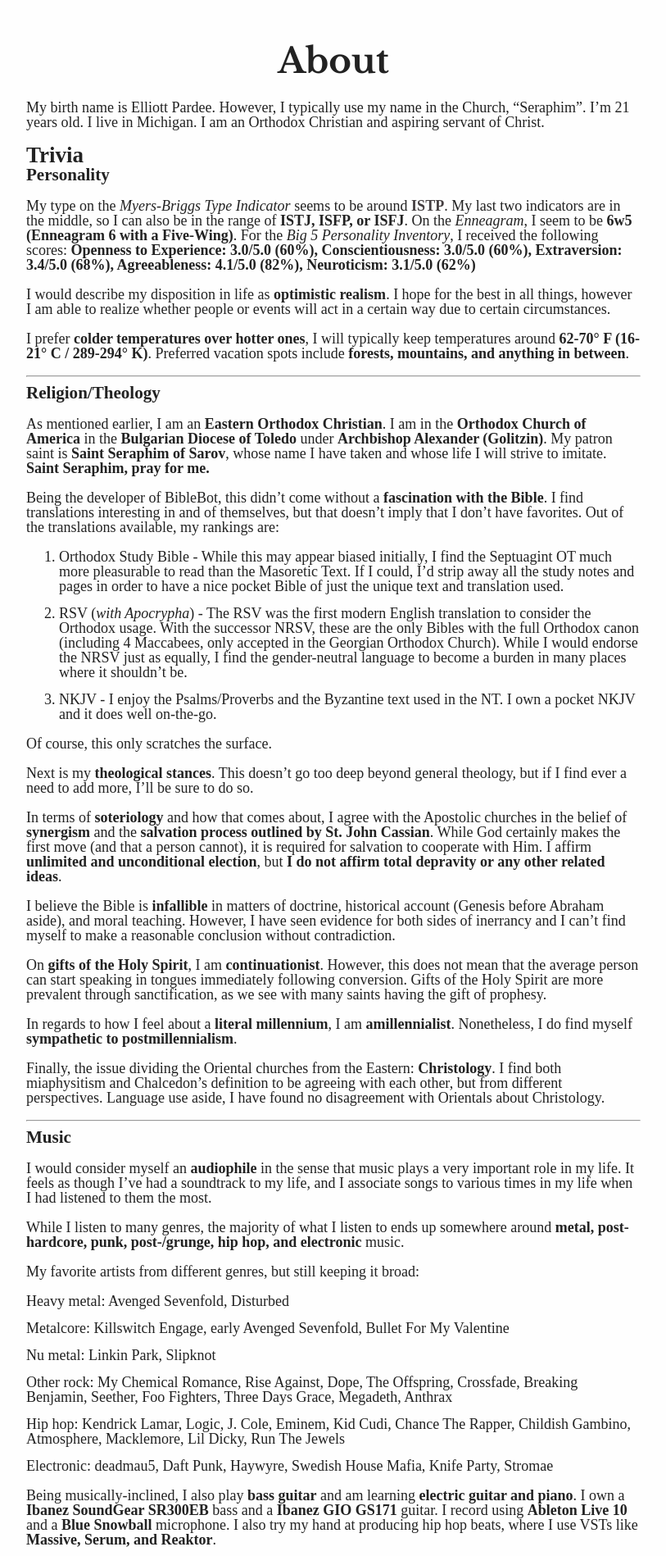
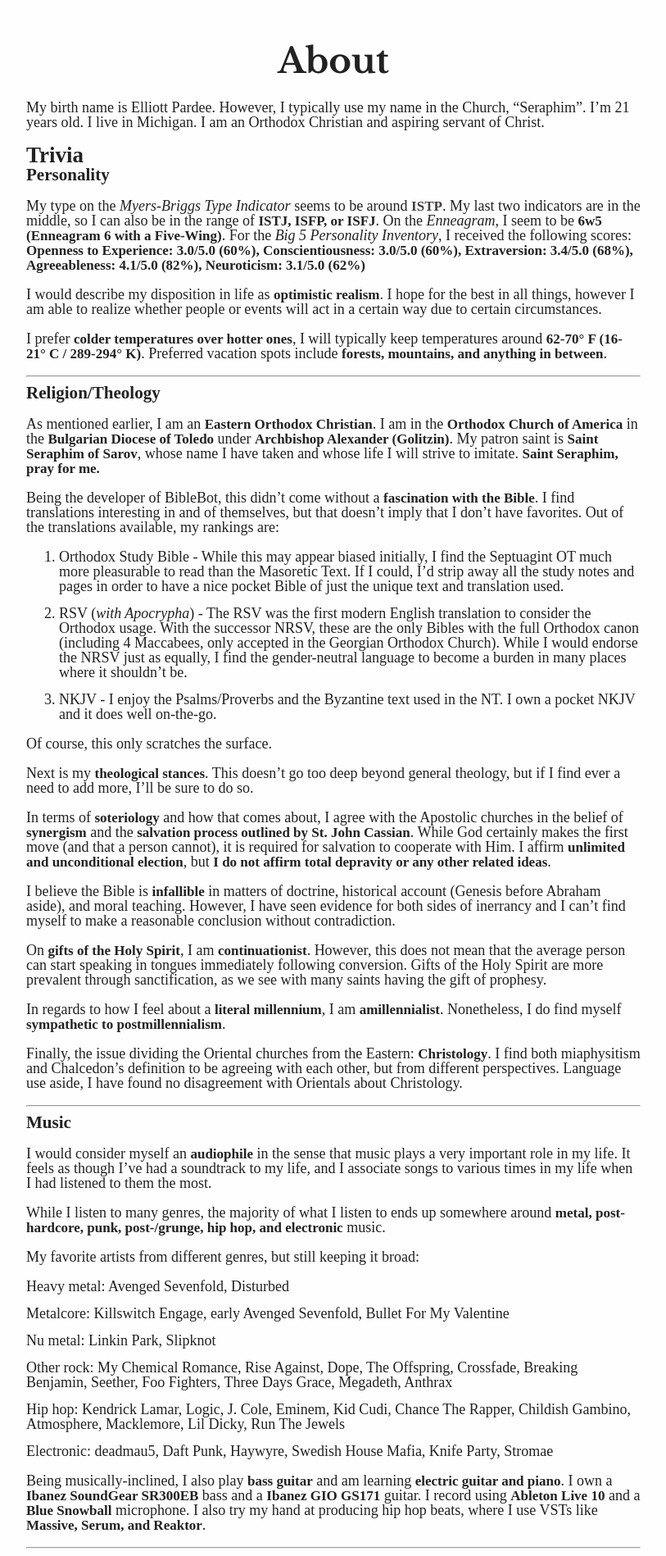
Before and after one commit to SeraphimRP/seraphimrp.github.io, a Jekyll site: the page built from about.md, in a window 1280 px wide. Shown: the part 508-2406 px from the top of the page at 82% size, without its empty margins (233-1046 px from the left). Built offline with Jekyll 4.4.1, drawn with Linux system fonts in a browser that asks for light colours.

Commit message:
Update _base.scss

```diff
--- a/_sass/_base.scss
+++ b/_sass/_base.scss
@@ -39,3 +39,7 @@
 li {
     margin: 15px 0;
 }
+
+b, strong {
+   font-size: 17px !important;
+}
```
